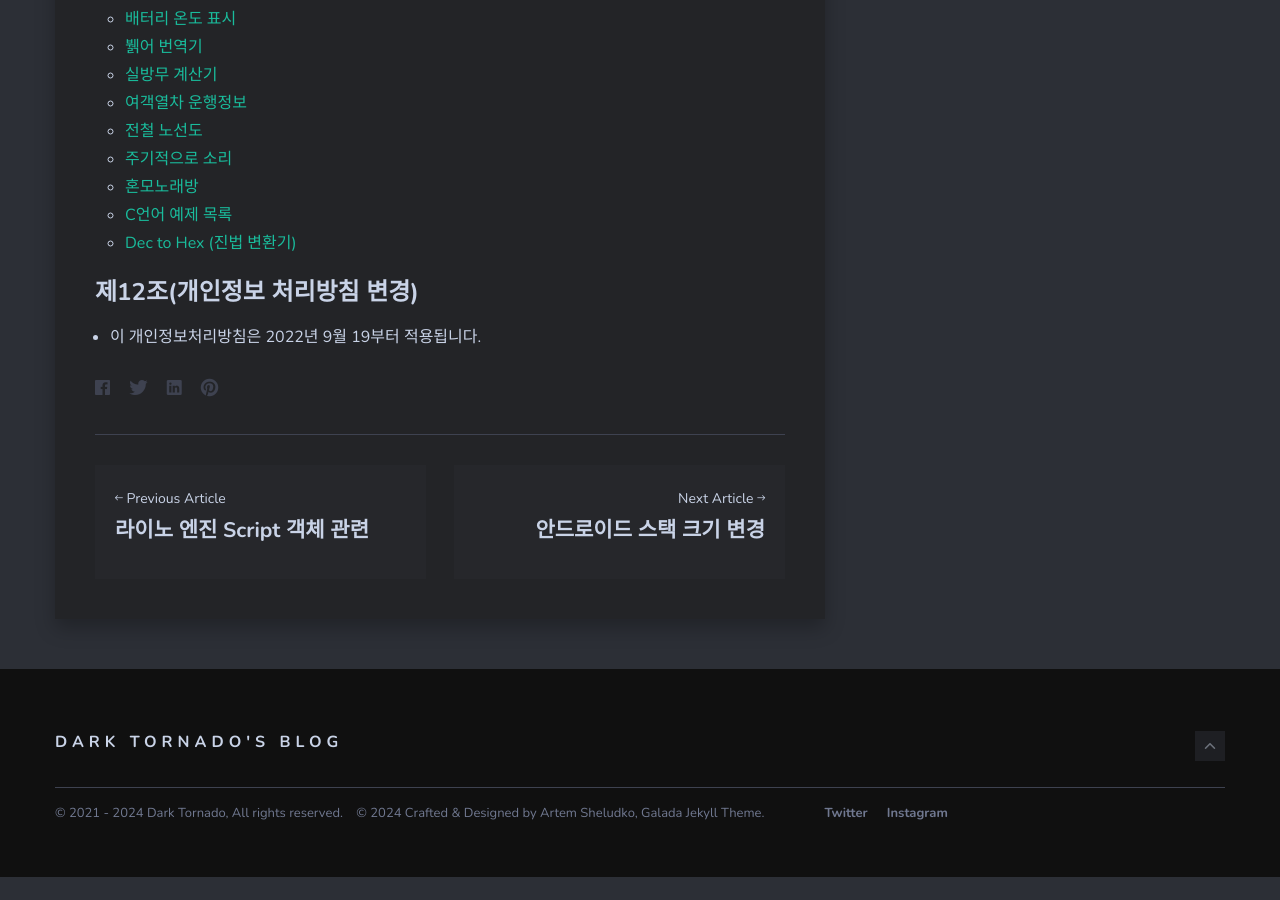
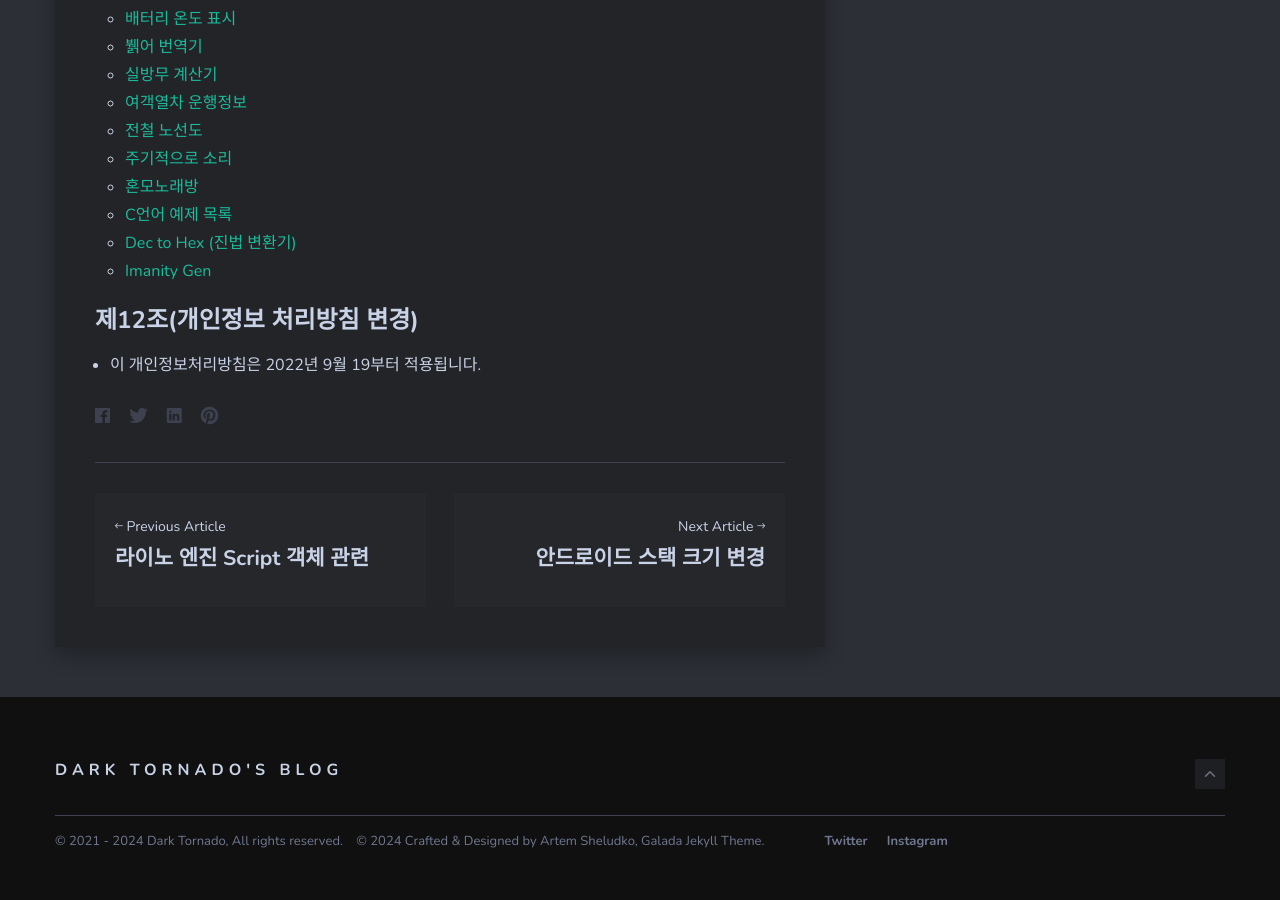
Before and after one commit to DarkTornado/blog, a Jekyll site: the page built from _posts/2022-09-19-android-privacy-policy.md, in a window 1280 px wide and 900 px high, scrolled down 1923 px. Built offline with Jekyll 4.4.1, drawn with Linux system fonts in a browser that asks for light colours; nearby versions of some CDN libraries; before the commit the page ends 2800 px from its top, so only the background shows below that.

Commit message:
Imanity Gen added

```diff
--- a/_posts/2022-09-19-android-privacy-policy.md
+++ b/_posts/2022-09-19-android-privacy-policy.md
@@ -54,6 +54,7 @@
   - [혼모노래방](https://play.google.com/store/apps/details?id=com.darktornado.animesongnumber)
   - [C언어 예제 목록](https://play.google.com/store/apps/details?id=com.darktornado.cexamples)
   - [Dec to Hex (진법 변환기)](https://play.google.com/store/apps/details?id=com.darktornado.dectohex)
+  - [Imanity Gen](https://play.google.com/store/apps/details?id=com.darktornado.imanity)
 
 ### 제12조(개인정보 처리방침 변경)
 - 이 개인정보처리방침은 2022년 9월 19부터 적용됩니다.
```
